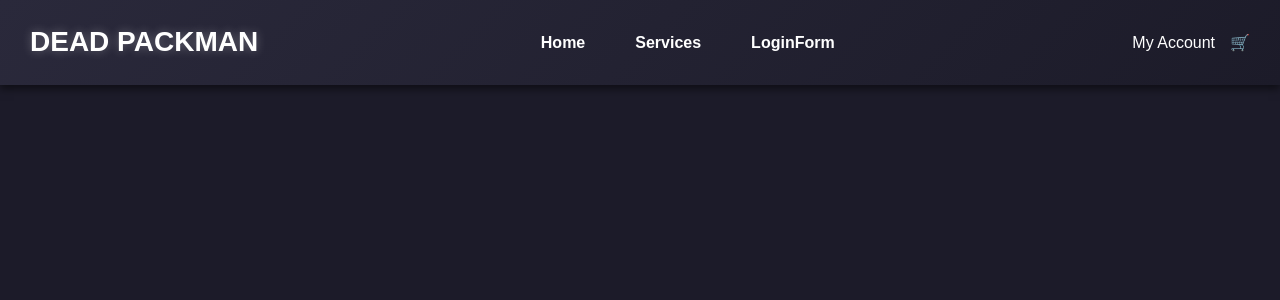
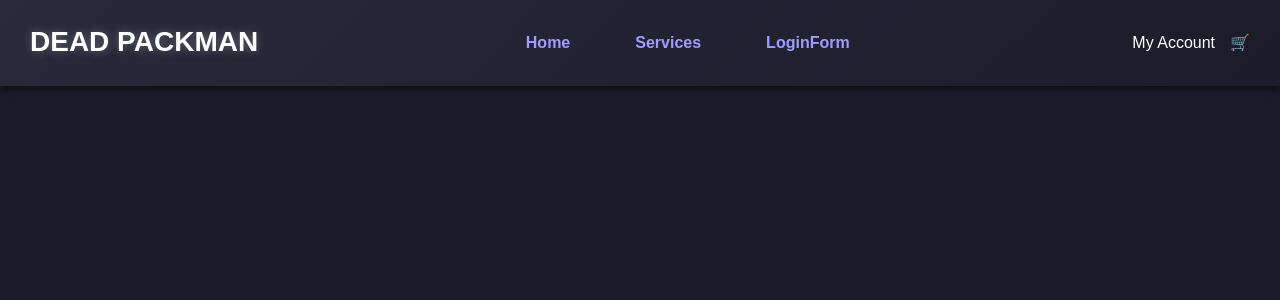
Before and after one commit to 09NINE90/BoostingPlatformFrontEnd, a React (Vite) app: page / in a window 1280 px wide. Shown: the top 300 px of the page. Built offline with nearby package versions, Linux system fonts and the light colour scheme.

Commit message:
#front: Реализована изоляция стилей для Navigation

```diff
--- a/src/components/navigation/Navigation.css
+++ /dev/null
@@ -1,151 +0,0 @@
-header {
-    display: flex;
-    justify-content: space-between;
-    align-items: center; /* Центрирует элементы по вертикали */
-    padding: 20px 30px;
-    background: linear-gradient(135deg, #2a293b, #1c1b29);
-    box-shadow: 0 4px 8px rgba(0, 0, 0, 0.5);
-    position: sticky;
-    top: 0;
-    z-index: 1000;
-}
-
-header .logo {
-    font-size: 28px;
-    font-weight: bold;
-    color: #fff;
-    text-transform: uppercase;
-    text-shadow: 0 0 10px rgba(255, 255, 255, 0.3); /* Легкое свечение текста */
-}
-
-.nav-links {
-    display: flex;
-    align-items: center; /* Центрирует пункты меню по вертикали */
-    list-style: none;
-    gap: 25px;
-    margin: 0;
-    padding: 0;
-}
-.nav-links a {
-    text-decoration: none;
-    color: #9d9dff; /* Нежный цвет текста */
-    font-weight: bold;
-    font-size: 16px;
-    padding: 10px 20px;
-    border-radius: 20px; /* Закругленные края */
-    transition: background-color 0.3s ease, color 0.3s ease;
-}
-.nav-links a.active, .nav-links a:hover {
-    background-color: #6a6ad8; /* Цвет фона при наведении или активности */
-    color: #fff; /* Цвет текста при наведении */
-    text-shadow: 0 0 10px rgba(106, 106, 216, 0.5); /* Легкое свечение текста */
-}
-.header-icons a {
-    text-decoration: none;
-    color: #fff;
-    margin-left: 15px;
-}
-
-.nav-links {
-    position: relative;
-    display: flex;
-    gap: 20px;
-    font-size: 16px;
-    font-weight: bold;
-}
-.nav-links a {
-    text-decoration: none;
-    color: #fff;
-    padding: 8px 15px;
-    transition: background-color 0.3s ease, color 0.3s ease;
-}
-.nav-links a:hover {
-    background-color: #4e4c67;
-    border-radius: 5px;
-    color: #fff;
-}
-
-.dropdown {
-    position: relative;
-}
-.dropdown-menu {
-    display: none;
-    position: absolute;
-    background-color: #2a293b;
-    padding: 15px;
-    border-radius: 8px;
-    box-shadow: 0px 4px 8px rgba(0, 0, 0, 0.2);
-    list-style: none;
-    top: 100%;
-    left: 0;
-    min-width: 200px;
-    z-index: 10;
-    opacity: 0;
-    transform: translateY(-10px);
-    transition: all 0.3s ease;
-    overflow-y: auto;
-    height: 50vh;
-}
-
-.dropdown-menu::-webkit-scrollbar {
-    width: 5px; /* Ширина полосы прокрутки */
-}
-
-.dropdown-menu::-webkit-scrollbar-track {
-    background: #2a293b; /* Цвет дорожки */
-    border-radius: 5px;
-}
-
-.dropdown-menu::-webkit-scrollbar-thumb {
-    background: #3a3a6e; /* Цвет ползунка */
-    border-radius: 5px;
-}
-
-.dropdown-menu::-webkit-scrollbar-thumb:hover {
-    background: #3a3a6e; /* Цвет ползунка при наведении */
-}
-
-.dropdown:hover .dropdown-menu {
-    display: block;
-    opacity: 1;
-    transform: translateY(0);
-}
-/* Submenu */
-.dropdown-submenu {
-    position: relative;
-}
-.submenu {
-    display: none;
-    position: absolute;
-    background-color: #3a3950;
-    padding: 10px;
-    border-radius: 8px;
-    box-shadow: 0px 4px 8px rgba(0, 0, 0, 0.2);
-    list-style: none;
-    top: 0;
-    left: 100%;
-    min-width: 200px;
-    opacity: 0;
-    transform: translateX(-10px);
-    transition: all 0.3s ease;
-}
-.dropdown-submenu:hover .submenu {
-    display: block;
-    opacity: 1;
-    transform: translateX(0);
-}
-/* Links Styling in Dropdown */
-.dropdown-menu a,
-.submenu a {
-    color: #ddd;
-    padding: 8px 10px;
-    border-radius: 5px;
-    display: block;
-    text-decoration: none;
-    transition: background-color 0.3s ease;
-}
-.dropdown-menu a:hover,
-.submenu a:hover {
-    background-color: #57546c;
-    color: #fff;
-}
--- a/src/components/navigation/Navigation.jsx
+++ b/src/components/navigation/Navigation.jsx
@@ -1,23 +1,23 @@
 import React from "react";
-import './Navigation.css'
-import {LinksData} from './LinksData.js'
-import { Link } from "react-router";
+import styles from "./Navigation.module.css";
+import { LinksData } from "./LinksData.js";
+import { Link } from "react-router-dom"; // Updated for react-router-dom compatibility
 
 const Navigation = () => {
     return (
-        <header>
-            <div className="logo">Dead PackMan</div>
-            <nav className="nav-links">
+        <header className={styles.header}>
+            <div className={styles.logo}>Dead PackMan</div>
+            <nav className={styles.navLinks}>
                 {LinksData.map((link) => (
-                    <Link to={link.path} key={link.path}>{link.name}</Link>
+                    <Link to={link.path} key={link.path} className={styles.navLink}>{link.name}</Link>
                 ))}
             </nav>
-            <div className="header-icons">
-                <a href="#" className="account">My Account</a>
-                <a href="#" className="cart">🛒</a>
+            <div className={styles.headerIcons}>
+                <a href="#" className={styles.account}>My Account</a>
+                <a href="#" className={styles.cart}>🛒</a>
             </div>
         </header>
-    )
-}
+    );
+};
 
 export default Navigation;
--- /dev/null
+++ b/src/components/navigation/Navigation.module.css
@@ -0,0 +1,51 @@
+/* Navigation.module.css */
+.header {
+    display: flex;
+    justify-content: space-between;
+    align-items: center; /* Центрирует элементы по вертикали */
+    padding: 20px 30px;
+    background: linear-gradient(135deg, #2a293b, #1c1b29);
+    box-shadow: 0 4px 8px rgba(0, 0, 0, 0.5);
+    position: sticky;
+    top: 0;
+    z-index: 1000;
+}
+
+.logo {
+    font-size: 28px;
+    font-weight: bold;
+    color: #fff;
+    text-transform: uppercase;
+    text-shadow: 0 0 10px rgba(255, 255, 255, 0.3); /* Легкое свечение текста */
+}
+
+.navLinks {
+    display: flex;
+    align-items: center; /* Центрирует пункты меню по вертикали */
+    list-style: none;
+    gap: 25px;
+    margin: 0;
+    padding: 0;
+}
+
+.navLink {
+    text-decoration: none;
+    color: #9d9dff; /* Нежный цвет текста */
+    font-weight: bold;
+    font-size: 16px;
+    padding: 10px 20px;
+    border-radius: 20px; /* Закругленные края */
+    transition: background-color 0.3s ease, color 0.3s ease;
+}
+
+.navLink.active, .navLink:hover {
+    background-color: #6a6ad8; /* Цвет фона при наведении или активности */
+    color: #fff; /* Цвет текста при наведении */
+    text-shadow: 0 0 10px rgba(106, 106, 216, 0.5); /* Легкое свечение текста */
+}
+
+.headerIcons a {
+    text-decoration: none;
+    color: #fff;
+    margin-left: 15px;
+}
```
